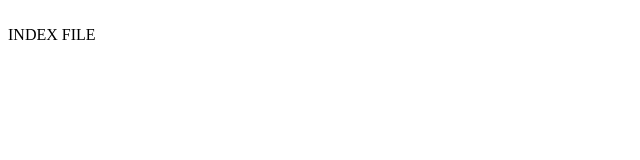
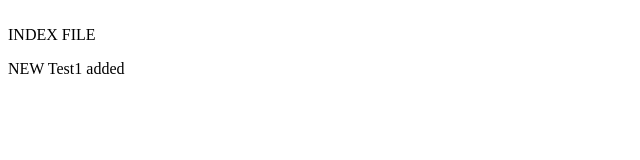
Before and after one commit to Arvindk23/LocalTestRepo, a plain HTML site: page index.html in a window 1280 px wide. Shown: the whole page, without its empty margins (0-640 px from the left). Drawn offline with Linux system fonts and the light colour scheme.

Commit message:
New test1 Added

```diff
--- a/index.html
+++ b/index.html
@@ -1,3 +1,4 @@
 <br>
 INDEX FILE
 </br>
+<p> NEW Test1 added </p>
```
